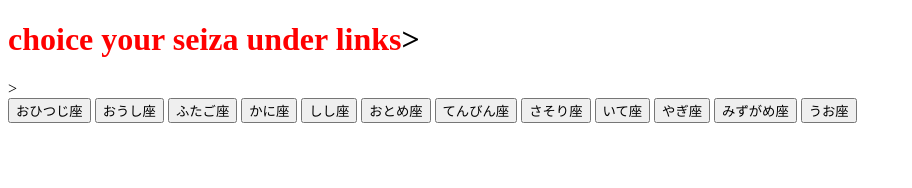
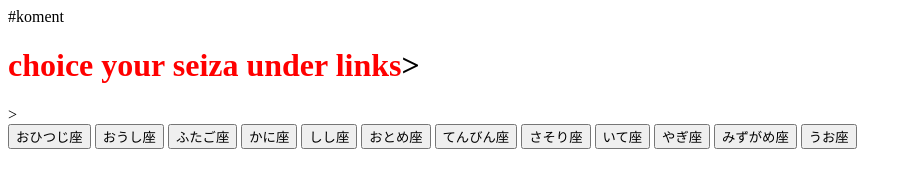
Before and after one commit to anurimn/hosi-uranai, a plain HTML site: page index.html in a window 1280 px wide. Shown: the whole page, without its empty margins (0-912 px from the left). Drawn offline with Linux system fonts and the light colour scheme.

Commit message:
テスト

```diff
--- a/index.html
+++ b/index.html
@@ -13,7 +13,7 @@
 
 </head>
 
-<body>
+<body>#koment
     <header>
         <h1><font color = "RED">choice your seiza under links</font>></h1>>
     </header>
```
